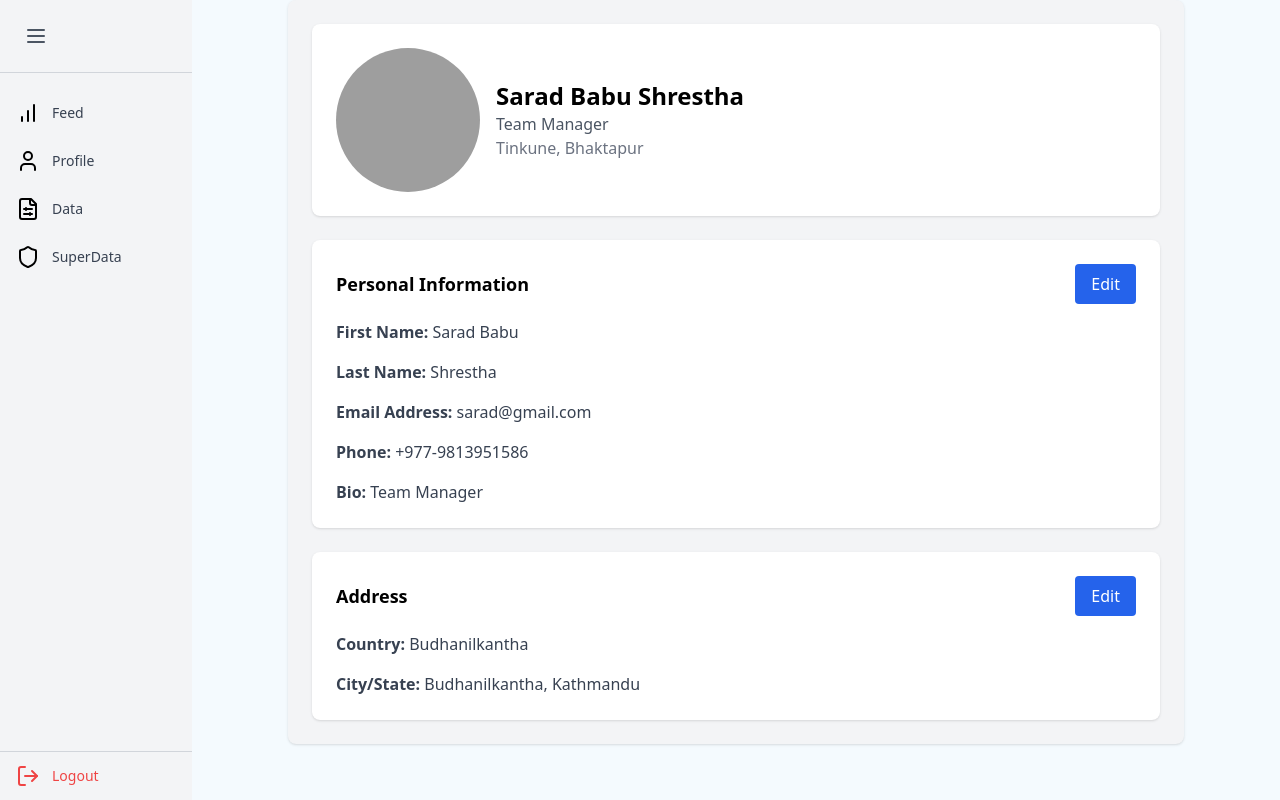
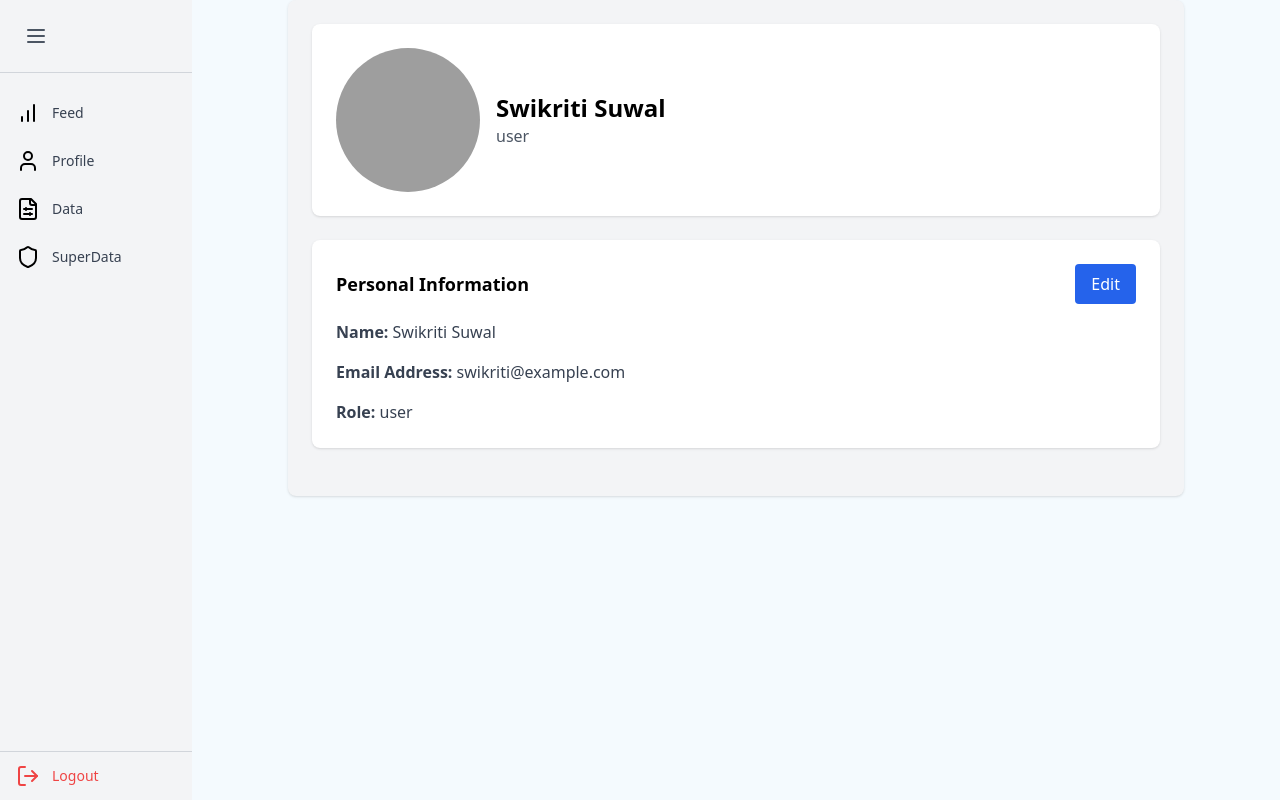
Before and after one commit to saradbabushrestha/GIT-Bootcamp, a React (Vite) app in the folder group-task/: page /1/profile in a window 1280 px wide. Built offline with nearby package versions, Linux system fonts and the light colour scheme; data requests are answered from the project's data file; grey boxes are pictures that could not be loaded.

Commit message:
profile page for inidividual user

```diff
--- a/group-task/src/Pages/Profile.tsx
+++ b/group-task/src/Pages/Profile.tsx
@@ -1,38 +1,52 @@
-import React, { useState } from "react";
-import { User } from "../types/users/userprofile";
+import React, { useEffect, useState } from "react";
+import { useParams } from "react-router-dom";
+import { User } from "../types/users/users";
+import { getUserDetails } from "../redux/services/profileServices";
+import { updateUserDetails } from "../redux/services/updateServices";
 
 import TopCard from "../components/TopCard";
 import MiddleButton from "../components/MiddleButton";
-import DownCard from "../components/DownCard";
 
-const UserProfile: React.FC = () => {
-  const [user, setUser] = useState<User>(() => {
-    const savedUser = localStorage.getItem("user");
-    return savedUser
-      ? JSON.parse(savedUser)
-      : {
-          firstName: "Sarad Babu",
-          lastName: "Shrestha",
-          email: "sarad@gmail.com",
-          phone: "+977-9813951586",
-          bio: "Team Manager",
-          country: "Budhanilkantha",
-          city: "Budhanilkantha, Kathmandu",
-        };
-  });
+const Profile: React.FC = () => {
+  const { id } = useParams<{ id: string }>();
+  const [user, setUser] = useState<User | null>(null);
 
-  const handleUserChange = (updatedUser: User) => {
-    setUser(updatedUser);
-    localStorage.setItem("user", JSON.stringify(updatedUser));
+  useEffect(() => {
+    if (id) {
+      const fetchUser = async () => {
+        try {
+          const userDetails = await getUserDetails(id);
+          setUser(userDetails);
+        } catch (e) {
+          console.log("Error fetching user data:", e);
+        }
+      };
+
+      fetchUser();
+    }
+  }, [id]);
+
+  const handleUserChange = async (updatedUser: User) => {
+    try {
+      const updatedUserData = await updateUserDetails(id, updatedUser);
+      setUser(updatedUserData);
+    } catch (error) {
+      console.error("Error updating user:", error);
+    }
   };
 
   return (
     <div className="max-w-4xl mx-auto p-6 bg-gray-100 rounded-lg shadow">
-      <TopCard user={user} />
-      <MiddleButton user={user} onUserChange={handleUserChange} />
-      <DownCard user={user} onUserChange={handleUserChange} />
+      {user ? (
+        <>
+          <TopCard user={user} />
+          <MiddleButton user={user} onUserChange={handleUserChange} />
+        </>
+      ) : (
+        <div>Loading user...</div>
+      )}
     </div>
   );
 };
 
-export default UserProfile;
+export default Profile;
--- a/group-task/src/components/MiddleButton.tsx
+++ b/group-task/src/components/MiddleButton.tsx
@@ -1,5 +1,5 @@
 import React, { useState } from "react";
-import { User } from "../types/users/userprofile";
+import { User } from "../types/users/users";
 
 type MiddleButtonProps = {
   user: User;
@@ -34,16 +34,16 @@ const MiddleButton: React.FC<MiddleButtonProps> = ({ user, onUserChange }) => {
             <div className="flex flex-col space-y-2">
               <input
                 type="text"
-                value={tempUser.firstName}
+                value={tempUser.name}
                 onChange={(e) =>
-                  setTempUser({ ...tempUser, firstName: e.target.value })
+                  setTempUser({ ...tempUser, name: e.target.value })
                 }
                 placeholder="Enter first name"
                 className="p-2 border rounded-md border-gray-300 focus:outline-none focus:ring-2 focus:ring-blue-600"
               />
             </div>
 
-            <div className="flex flex-col space-y-2">
+            {/* <div className="flex flex-col space-y-2">
               <input
                 type="text"
                 value={tempUser.lastName}
@@ -53,7 +53,7 @@ const MiddleButton: React.FC<MiddleButtonProps> = ({ user, onUserChange }) => {
                 placeholder="Enter last name"
                 className="p-2 border rounded-md border-gray-300 focus:outline-none focus:ring-2 focus:ring-blue-600"
               />
-            </div>
+            </div> */}
 
             <div className="flex flex-col space-y-2">
               <input
@@ -67,7 +67,7 @@ const MiddleButton: React.FC<MiddleButtonProps> = ({ user, onUserChange }) => {
               />
             </div>
 
-            <div className="flex flex-col space-y-2">
+            {/* <div className="flex flex-col space-y-2">
               <input
                 type="text"
                 value={tempUser.phone}
@@ -89,24 +89,18 @@ const MiddleButton: React.FC<MiddleButtonProps> = ({ user, onUserChange }) => {
                 placeholder="Enter bio"
                 className="p-2 border rounded-md border-gray-300 focus:outline-none focus:ring-2 focus:ring-blue-600"
               />
-            </div>
+            </div> */}
           </>
         ) : (
           <>
             <p>
-              <strong>First Name:</strong> {user.firstName}
-            </p>
-            <p>
-              <strong>Last Name:</strong> {user.lastName}
+              <strong>Name:</strong> {user.name}
             </p>
             <p>
               <strong>Email Address:</strong> {user.email}
             </p>
             <p>
-              <strong>Phone:</strong> {user.phone}
-            </p>
-            <p>
-              <strong>Bio:</strong> {user.bio}
+              <strong>Role:</strong> {user.role}
             </p>
           </>
         )}
--- a/group-task/src/components/TopCard.tsx
+++ b/group-task/src/components/TopCard.tsx
@@ -1,5 +1,5 @@
 import React from "react";
-import { User } from "../types/users/userprofile";
+import { User } from "../types/users/users";
 
 type TopCardProps = {
   user: User;
@@ -11,16 +11,16 @@ const TopCard: React.FC<TopCardProps> = ({ user }) => {
       <div className="flex flex-col lg:flex-row items-center justify-between space-y-6 lg:space-y-0 lg:space-x-6">
         <div className="flex items-center">
           <img
-            src="https://artisan-avenue.onrender.com/assets/profile-DrMMYWIp.png"
+            src="https://img.icons8.com/?size=100&id=7820&format=png&color=000000"
             alt="Profile"
             className="w-24 h-24 sm:w-32 sm:h-32 lg:w-36 lg:h-36 rounded-full mb-4 lg:mb-0"
           />
           <div className="p-4">
             <h2 className="text-2xl font-semibold">
-              {user.firstName} {user.lastName}
+              {user.name}
             </h2>
-            <p className="text-gray-600">Team Manager</p>
-            <p className="text-gray-500">Tinkune, Bhaktapur</p>
+            <p className="text-gray-600">{user.role}</p>
+            {/* <p className="text-gray-500">Tinkune, Bhaktapur</p> */}
           </div>
         </div>
       </div>
--- a/group-task/src/database/db.json
+++ b/group-task/src/database/db.json
@@ -33,8 +33,8 @@
     },
     {
       "id": "3",
-      "name": "User",
-      "email": "user@example.com",
+      "name": "User123",
+      "email": "user@example.commmm",
       "role": "user",
       "feed": [
         {
--- /dev/null
+++ b/group-task/src/redux/services/profileServices.ts
@@ -0,0 +1,12 @@
+import axios from "axios";
+
+const API_URL = "http://localhost:5001/users";
+
+export const getUserDetails = async (userId: string) => {
+    try {
+      const response = await axios.get(`${API_URL}/${userId}`);
+      return response.data;
+    } catch (e) {
+      console.log("Error encountered:", e);
+    }
+};
--- /dev/null
+++ b/group-task/src/redux/services/updateServices.ts
@@ -0,0 +1,13 @@
+import axios from "axios";
+import { User } from "../../types/users/users";
+
+const API_URL = "http://localhost:5001/users";
+
+export const updateUserDetails = async (userId: string, updatedUser: User) => {
+  try {
+    const response = await axios.put(`${API_URL}/${userId}`, updatedUser);
+    return response.data;
+  } catch (e) {
+    console.log("Error updating user data", e);
+  }
+};
--- a/group-task/src/redux/slices/userSlice.ts
+++ b/group-task/src/redux/slices/userSlice.ts
@@ -19,9 +19,12 @@ const userSlice = createSlice({
     setUserFeed(state, action) {
       state.feed = action.payload;
     },
+    setUser: (state, action) => {
+      state.id = action.payload;
+    },
   },
 });
 
-export const { addToFeed, setUserFeed } = userSlice.actions;
+export const { addToFeed, setUserFeed, setUser } = userSlice.actions;
 
 export default userSlice.reducer;
```
